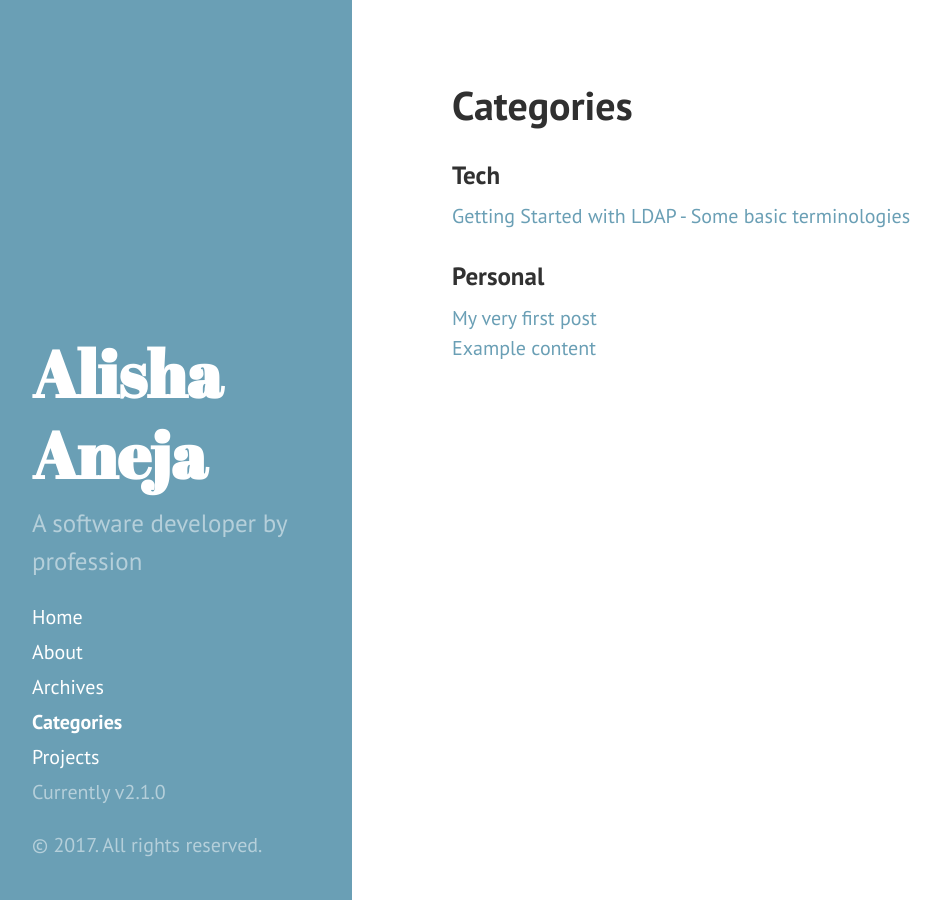
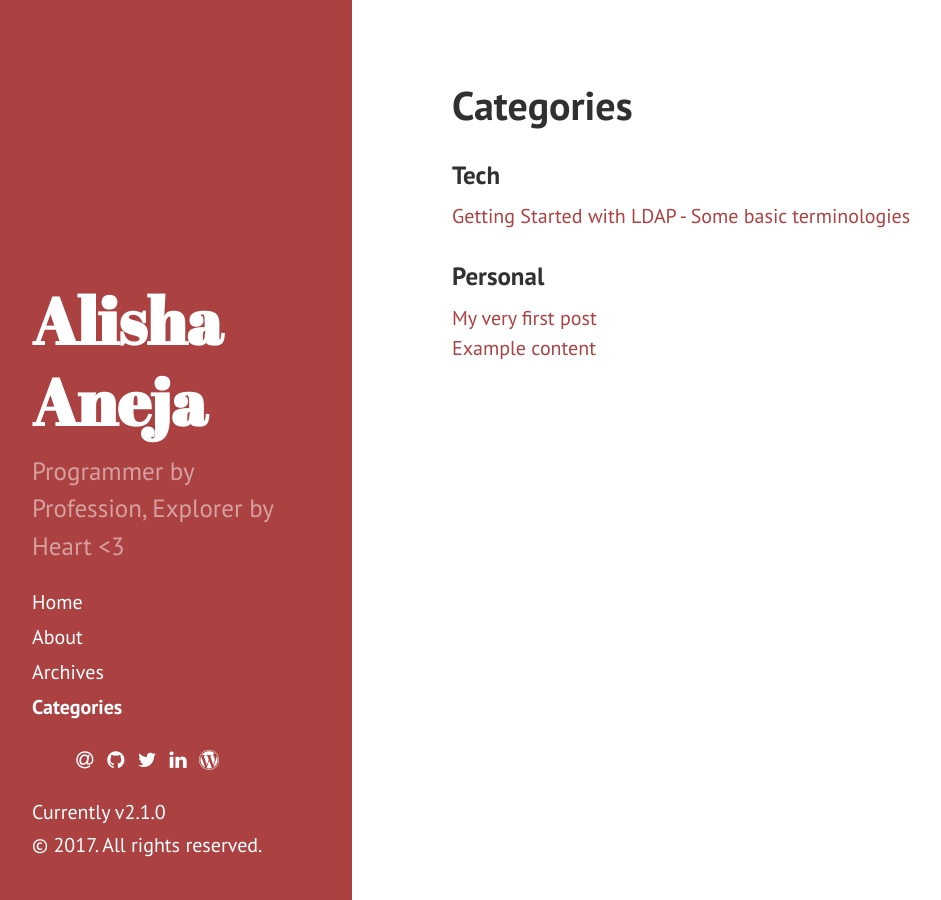
Before and after one commit to alisha17/alisha17.github.io, a Jekyll site: the page built from categories.html, in a window 1280 px wide. Shown: the whole page, without its empty margins (8-949 px from the left). Built offline with Jekyll 4.4.1, drawn with Linux system fonts in a browser that asks for light colours; nearby versions of some CDN libraries; Markdown is read by kramdown in place of the engine named in the settings.

Commit message:
social media icon bar

```diff
--- a/_config.yml
+++ b/_config.yml
@@ -8,12 +8,16 @@ permalink:        pretty
 # Setup
 title:            Alisha Aneja
 tagline:          'Welcome to my world!'
-description:      'A software developer by profession'
+description:      'Programmer by Profession, Explorer by Heart <3'
 url:              http://alisha17.github.io
 
 author:
-  name:           'Mark Otto'
-  url:            https://twitter.com/mdo
+  name:           'Alisha Aneja'
+  url:             alisha17.github.io
+  email:          'anejaalisha37@gmail.com'
+  github:         'https://github.com/alisha17'
+  twitter:        'https://twitter.com/alisha_aneja17'
+  linkedin:       'https://www.linkedin.com/in/alisha-aneja-509252128/'
 
 paginate:         5
 
@@ -23,4 +27,4 @@ version:          2.1.0
 github:
   repo:           https://github.com/alisha17
 
-gems: [jekyll-gist, jekyll-paginate, jekyll-archives]
+gems:             [jekyll-gist, jekyll-paginate, jekyll-archives]
--- a/_includes/head.html
+++ b/_includes/head.html
@@ -19,6 +19,9 @@
   <link rel="stylesheet" href="{{ "/" | relative_url }}public/css/syntax.css">
   <link rel="stylesheet" href="{{ "/" | relative_url }}public/css/hyde.css">
   <link rel="stylesheet" href="http://fonts.googleapis.com/css?family=PT+Sans:400,400italic,700|Abril+Fatface">
+   <link rel="stylesheet" href="https://maxcdn.bootstrapcdn.com/font-awesome/4.4.0/css/font-awesome.min.css">
+  <link href='https://fonts.googleapis.com/css?family=Montserrat:400,700' rel='stylesheet' type='text/css'>
+
 
   <!-- Icons -->
   <link rel="apple-touch-icon-precomposed" sizes="144x144" href="{{ "/" | relative_url }}public/apple-touch-icon-144-precomposed.png">
--- a/_includes/sidebar.html
+++ b/_includes/sidebar.html
@@ -26,10 +26,27 @@
         {% endif %}
       {% endfor %}
 
+ </nav>
 
-      <a class="sidebar-nav-item" href="{{ site.github.repo }}/archive/v{{ site.version }}.zip">Projects</a>
-      <span class="sidebar-nav-item">Currently v{{ site.version }}</span>
-    </nav>
+    <ul class="list-inline" id="sidebar-buttons">
+            <a href="mailto:{{ site.author.email }}" class="btn-social btn-outline" title="E-Mail me">
+                <i class="fa fa-fw fa-at fa-bg"></i>
+            </a>
+            <a href="{{ site.author.github }}" target="_blank" class="btn-social btn-outline" title="alisha17 on GitHub">
+                <i class="fa fa-fw fa-github fa-bg"></i>
+            </a>
+            <a href="{{ site.author.twitter }}" target="_blank" class="btn-social btn-outline" title="@alisha_aneja17 on Twitter">
+                <i class="fa fa-fw fa-twitter fa-bg"></i>
+            </a>
+            <a href="{{ site.author.linkedin}}" target="_blank" class="btn-social btn-outline" title="Alisha Aneja on LinkedIn">
+                <i class="fa fa-fw fa-linkedin fa-bg"></i>
+            </a>
+            <a href="{{ site.author.wordpress}}" target="_blank" class="btn-social btn-outline" title="Alisha Aneja on LinkedIn">
+                <i class="fa fa-fw fa-wordpress fa-bg"></i>
+    </ul>
+
+
+    <span class="sidebar-nav-item">Currently v{{ site.version }}</span>
 
     <p>&copy; {{ site.time | date: '%Y' }}. All rights reserved.</p>
   </div>
--- a/_layouts/default.html
+++ b/_layouts/default.html
@@ -3,7 +3,7 @@
 
   {% include head.html %}
 
-  <body class="theme-base-0d">
+  <body class="theme-base-08">
 
     {% include sidebar.html %}
 
--- a/categories.html
+++ b/categories.html
@@ -16,7 +16,7 @@ title: Categories
     <a name="{{ category_name | slugize }}"></a>
     {% for post in site.categories[category_name] %}
     <article class="archive-item">
-      <span><a href="{{ "/" | relative_url }}{{ post.url }}">{{post.title}}</a></span>
+      <span><a href="{{ site.baseurl }}{{ post.url }}">{{post.title}}</a></span>
     </article>
     {% endfor %}
   </div>
```
Also changed, not shown: 9 other files.
